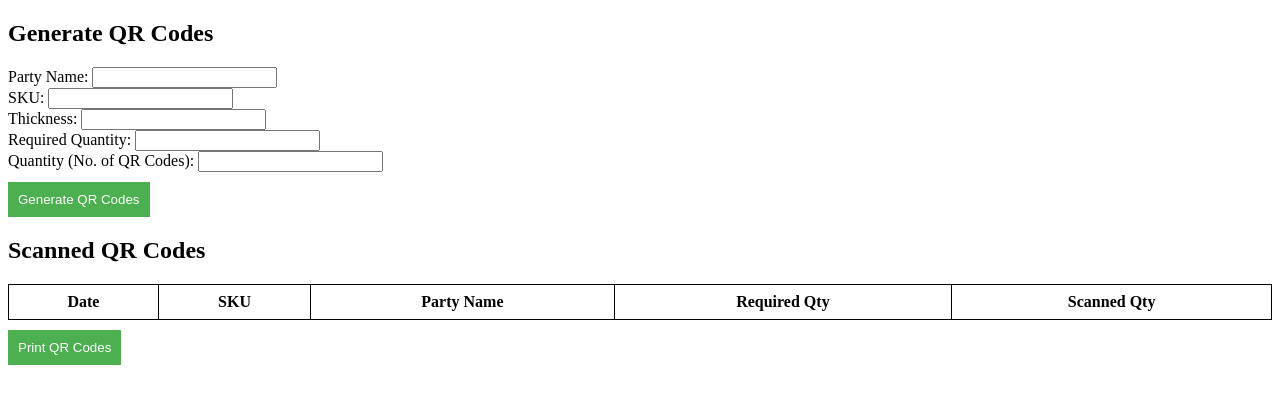
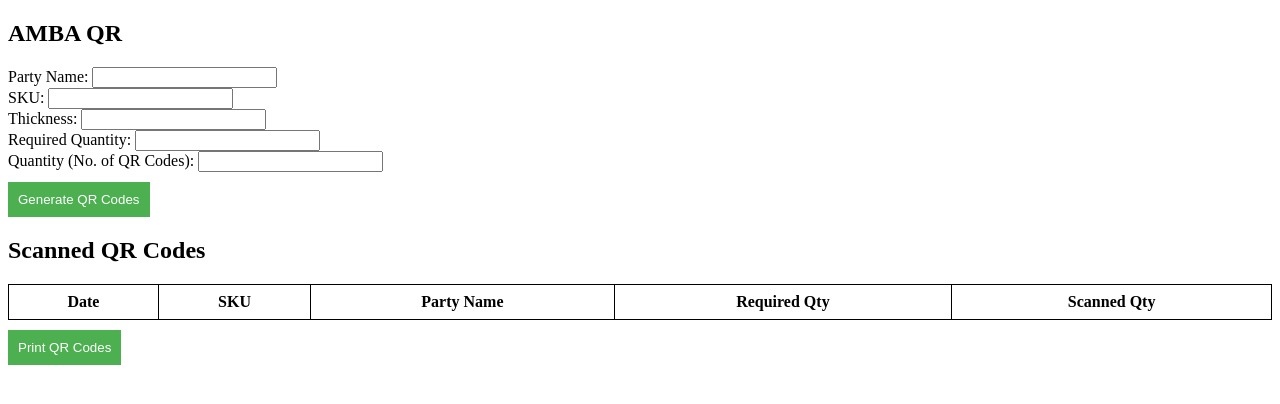
Before and after one commit to AMBALAMINATES/amba_barcode, a plain HTML site: page index.html in a window 1280 px wide. Drawn offline with Linux system fonts and the light colour scheme.

Commit message:
Update index.html

```diff
--- a/index.html
+++ b/index.html
@@ -3,13 +3,13 @@
 <head>
     <meta charset="UTF-8">
     <meta name="viewport" content="width=device-width, initial-scale=1.0">
-    <title>QR Code Generator and Scanner</title>
+    <title>AMBA LAMINATES</title>
     <link rel="stylesheet" href="duplicate.css">
 </head>
 <body>
 
 
-    <h2>Generate QR Codes</h2>
+    <h2>AMBA QR</h2>
     <label for="partyName">Party Name:</label>
     <input type="text" id="partyName"><br>
 
```
